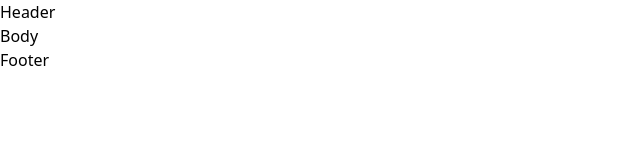
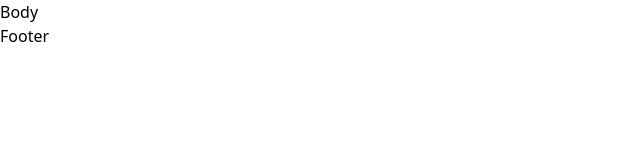
Before and after one commit to DHARAKA-METH/e-commerce-app-react, a React (Create React App) app: page / in a window 1280 px wide. Shown: the top 160 px of the page, without its empty margins (0-640 px from the left). Built offline with nearby package versions, Linux system fonts and the light colour scheme.

Commit message:
header disign

```diff
--- a/src/components/Header/Header.js
+++ b/src/components/Header/Header.js
@@ -1,5 +1,8 @@
 const Header = () => {
-  return <div>Header</div>;
+  return <header>
+  {/* header left */}
+  {/* header right */}
+  </header>;
 };
 
 export default Header;
```
